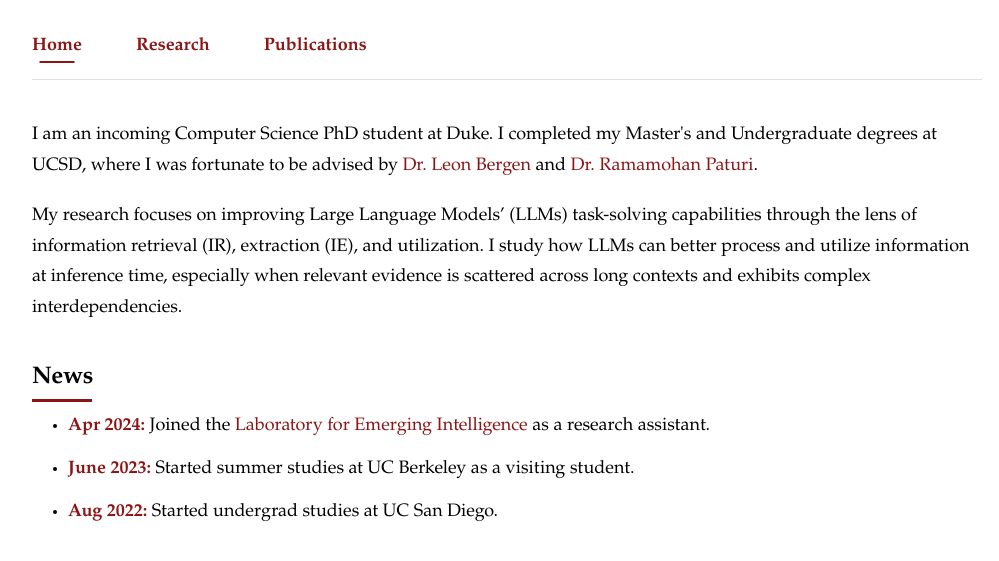
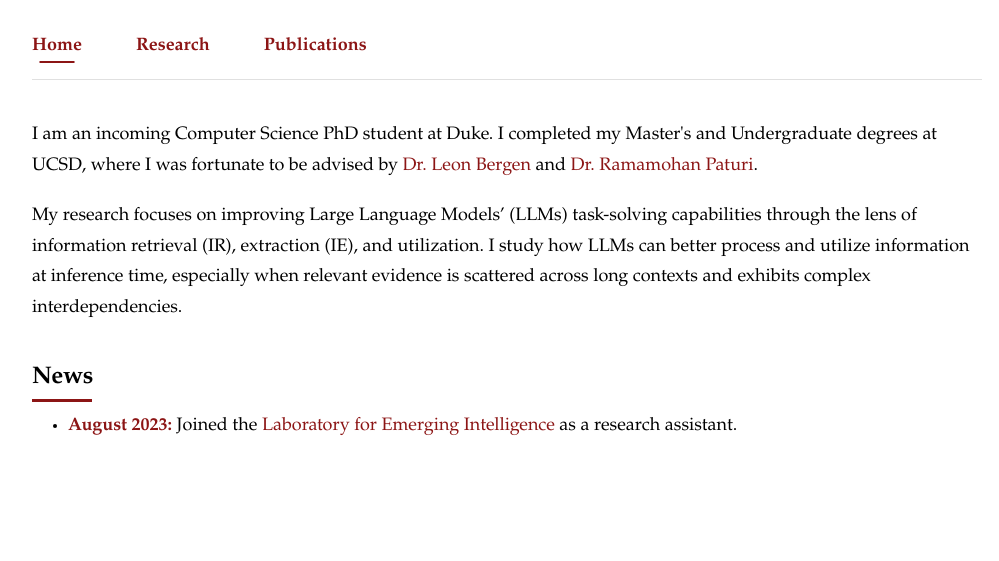
Before and after one commit to weilicao/weilicao.github.io, a Jekyll site: the page built from index.html, in a window 1280 px wide, cut to the strip 212-1039 px from the top of the page. Shown: the top 561 px of the strip, without its empty margins (133-1132 px from the left). Built offline with Jekyll 4.4.1, drawn with Linux system fonts in a browser that asks for light colours.

Commit message:
Update news.yml
Signed-off-by: weilicao <64980345+weilicao@users.noreply.github.com>

```diff
--- a/_data/news.yml
+++ b/_data/news.yml
@@ -1,8 +1,2 @@
-- date: "Apr 2024"
+- date: "August 2023"
   content: "Joined the <a href='https://lei.ucsd.edu/'>Laboratory for Emerging Intelligence</a> as a research assistant."
-
-- date: "June 2023"
-  content: "Started summer studies at UC Berkeley as a visiting student."
-
-- date: "Aug 2022"
-  content: "Started undergrad studies at UC San Diego."
```
